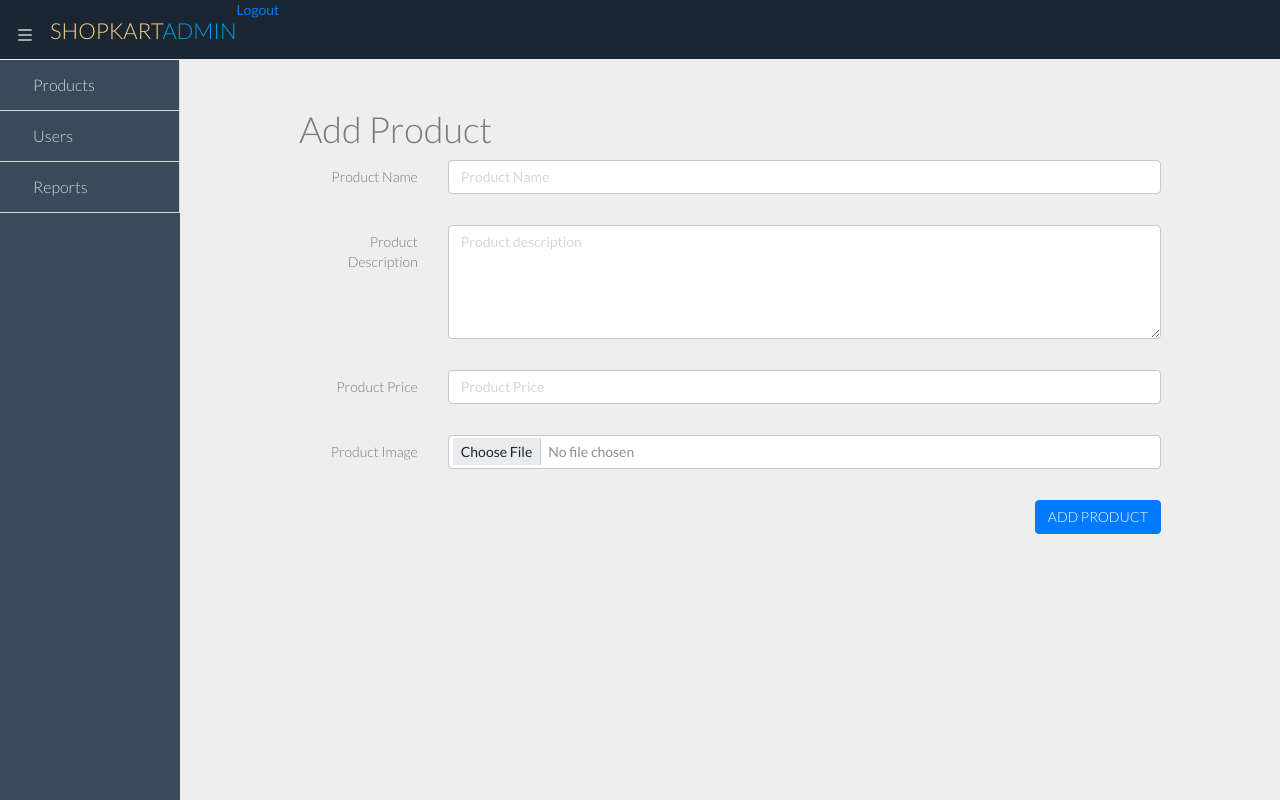
After one commit to ashaa9121/ShopKart-Ecommerce-Website, a Django app: page /add-product in a window 1280 px wide. The commit adds this page. Run offline with Django 4.2, Linux system fonts and the light colour scheme; the visitor is signed in with stand-in values (Sample User, id 1); some libraries are stand-ins or nearby versions; some web fonts are replaced.

Commit message:
Modified: addproduct

```diff
--- a/ShopKart/adminpannel/forms.py
+++ b/ShopKart/adminpannel/forms.py
@@ -3,3 +3,10 @@ from django import forms
 class LoginForm(forms.Form):
 	username = forms.CharField(widget=forms.TextInput(attrs={'class':'form-control','placeholder':'Username'}))
 	password = forms.CharField(widget=forms.PasswordInput(attrs={'class':'form-control','placeholder':'Password'}))
+
+
+class ProductForm(forms.Form):
+	product_name = forms.CharField(widget = forms.TextInput(attrs={'class':'form-control','placeholder':'Product Name'}),max_length= 200, required=True)
+	product_description = forms.CharField(widget=forms.Textarea(attrs={'class':'form-control','placeholder':'Product description',"rows":5}),max_length= 2000, required=True)
+	price = forms.FloatField(widget = forms.NumberInput(attrs={'class':'form-control','placeholder':'Product Price'}),required=True)
+	product_image = forms.forms.FileField(widget=forms.FileInput(attrs={'multiple': False,'class':'form-control'}),required=True)
--- /dev/null
+++ b/ShopKart/adminpannel/templates/adminpannel/addproduct.html
@@ -0,0 +1,63 @@
+{% extends "adminpannel/partials/adminpartials.html" %}
+{% block header %}
+{% include "adminpannel/partials/adminheader.html" %}
+{% endblock %}
+{% block sidenav %}
+{% include "adminpannel/partials/adminsidenav.html" %}
+{% endblock %}
+
+{%block content%}
+<section class="wrapper">
+    <div class="col-md-10 offset-md-1">
+        <div class="row">
+            <div class="panel-body">
+                <h1>Add Product</h1>
+                <form class="form-horizontal" action="{{request.get_full_path}}" method="POST" enctype="multipart/form-data">
+                    {%csrf_token%}
+                    {% if productform.errors %}
+                    {%for error in productform.errors.values%}
+                    <div class="alert alert-danger">
+                       {{error}}
+                    </div>
+                    {%endfor%}
+                    {% endif %}
+                    <div class="form-group">
+                        <label for="" class="col-sm-2 control-label">Product Name</label>
+                        <div class="col-sm-10">
+                            {{productform.product_name}}
+                        </div>
+                    </div>
+
+                    <div class="form-group">
+                        <label for="" class="col-sm-2 control-label">Product Description</label>
+                        <div class="col-sm-10">
+                            {{productform.product_description}}
+                        </div>
+                    </div>
+
+                    <div class="form-group">
+                        <label for="" class="col-sm-2 control-label">Product Price</label>
+                        <div class="col-sm-10">
+                            {{productform.price}}
+                        </div>
+                    </div>
+
+                    <div class="form-group">
+                        <label for="" class="col-sm-2 control-label">Product Image</label>
+                        <div class="col-sm-10">
+                            {{productform.product_image}}
+                        </div>
+                    </div>
+
+                    <div class="form-group">
+                        <div class="col-sm-12">
+                            <input type="submit" value="ADD PRODUCT" class="btn btn-primary pull-right">
+                        </div>
+                    </div>
+
+                </form>
+            </div>
+        </div>
+    </div>
+</section>
+{% endblock %}
--- a/ShopKart/adminpannel/templates/adminpannel/manageproducts.html
+++ b/ShopKart/adminpannel/templates/adminpannel/manageproducts.html
@@ -15,7 +15,7 @@
           <section class="panel">
             <header class="panel-heading no-border">
               <h1 style="font-weight: 700;">Manage Products
-                <a class="btn btn-success btn pull-right" href="" title="Click to create a product">Create</a>
+                <a class="btn btn-success btn pull-right" href="{%url 'addproduct'%}" title="Click to create a product">Create</a>
               </h1>
             </header>
             {%if products %}
--- a/ShopKart/adminpannel/urls.py
+++ b/ShopKart/adminpannel/urls.py
@@ -8,4 +8,5 @@ urlpatterns = [
     path('dashboard', views.admindashboard, name='admindashboard'),
     path('adminlogout', views.logoutadmin, name='adminlogout'),
     path('manage-products', views.manageproducts, name='manageproducts'),
+    path('add-product', views.addproduct, name='addproduct'),
 ]
--- a/ShopKart/adminpannel/views.py
+++ b/ShopKart/adminpannel/views.py
@@ -19,8 +19,7 @@ from .forms import LoginForm
 from django.contrib.auth import authenticate, login, logout
 from django.http import HttpResponse
 
-#............Admin-login code...............
-
+#------------------------------Admin-login code-------------------------------
 def loginadmin(request):
     if request.user.is_authenticated:
         return HttpResponse('You Are already logged in')
@@ -66,9 +65,8 @@ def logoutadmin(request):
     #return HttpResponseRedirectBase(reverse('login'))
     return HttpResponseRedirect(reverse('login') )
 
-#...........................................
 
-#..............Manage product...............
+#----------------------Manage Products---------------------
 
 from .models import Products
 
@@ -76,3 +74,33 @@ from .models import Products
 def manageproducts(request):
     products = Products.objects.all()
     return render(request,'adminpannel/manageproducts.html',{'products':products})
+
+
+#--------------------Add Product---------------------
+
+from .forms import ProductForm
+
+@user_passes_test(checksuperuser,login_url = reverse_lazy('login'))
+def addproduct(request):
+    if request.method == 'POST':
+        product_form = ProductForm(request.POST, request.FILES)
+        if product_form.is_valid():
+            product_name = product_form.cleaned_data['product_name']
+            product_description = product_form.cleaned_data['product_description']
+            price = product_form.cleaned_data['price']
+            product_image = request.FILES['product_image']
+
+            product_instance = Products(product_name = product_name,
+                                        product_description = product_description,
+                                        price = price,
+                                        product_picture = product_image)
+            product_instance.save()
+            return HttpResponseRedirect(reverse('manageproducts'))
+        else:
+            product_form = ProductForm(request.POST, request.FILES)
+            return render(request,'adminpannel/addproduct.html',{'productform':product_form})
+    else:
+        product_form = ProductForm()
+        return render(request,'adminpannel/addproduct.html',{'productform':product_form})
+
+#-----------------------------------------------------------
```
Also changed, not shown: ShopKart/media/book.jpg (added).
